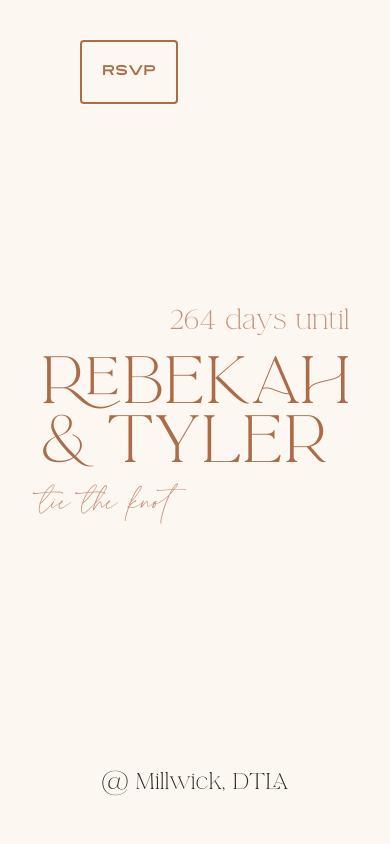
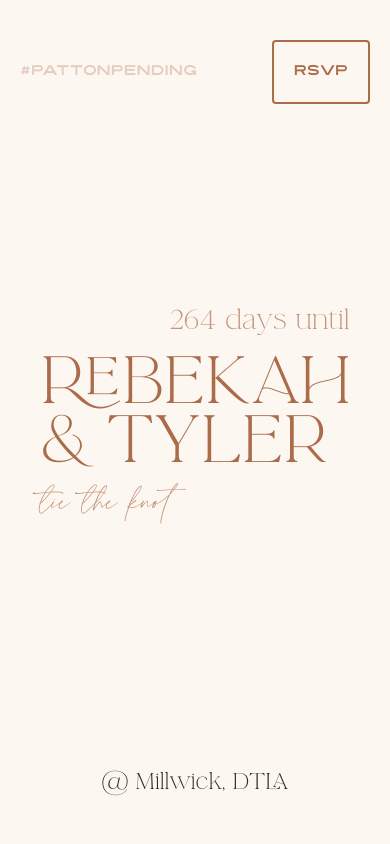
Before and after one commit to jamestylerpatton/pattonwedding, a SvelteKit app: page / in a window 390 px wide. Shown: the top 844 px of the page. Built offline with nearby package versions, Linux system fonts and the light colour scheme.

Commit message:
fix: mobile nav padding & content

```diff
--- a/src/routes/Header.svelte
+++ b/src/routes/Header.svelte
@@ -26,9 +26,9 @@
 
 <header
 	bind:this={header}
-	class="fixed z-10 top-0 left-0 w-full flex justify-between items-center px-20 py-10 transition-all duration-300 ease-in-out bg-background bg-opacity-50"
+	class="fixed z-10 top-0 left-0 w-full flex justify-between items-center px-5 md:px-20 py-10 transition-all duration-300 ease-in-out bg-background bg-opacity-50"
 >
-	<span class="hidden md:block mr-6 lg:mr-12 py-5 text-sm lg:text-base opacity-30 cursor-default"
+	<span class="block mr-6 lg:mr-12 py-5 text-sm lg:text-base opacity-30 cursor-default"
 		>#pattonpending</span
 	>
 	<nav class="flex items-center">
```
